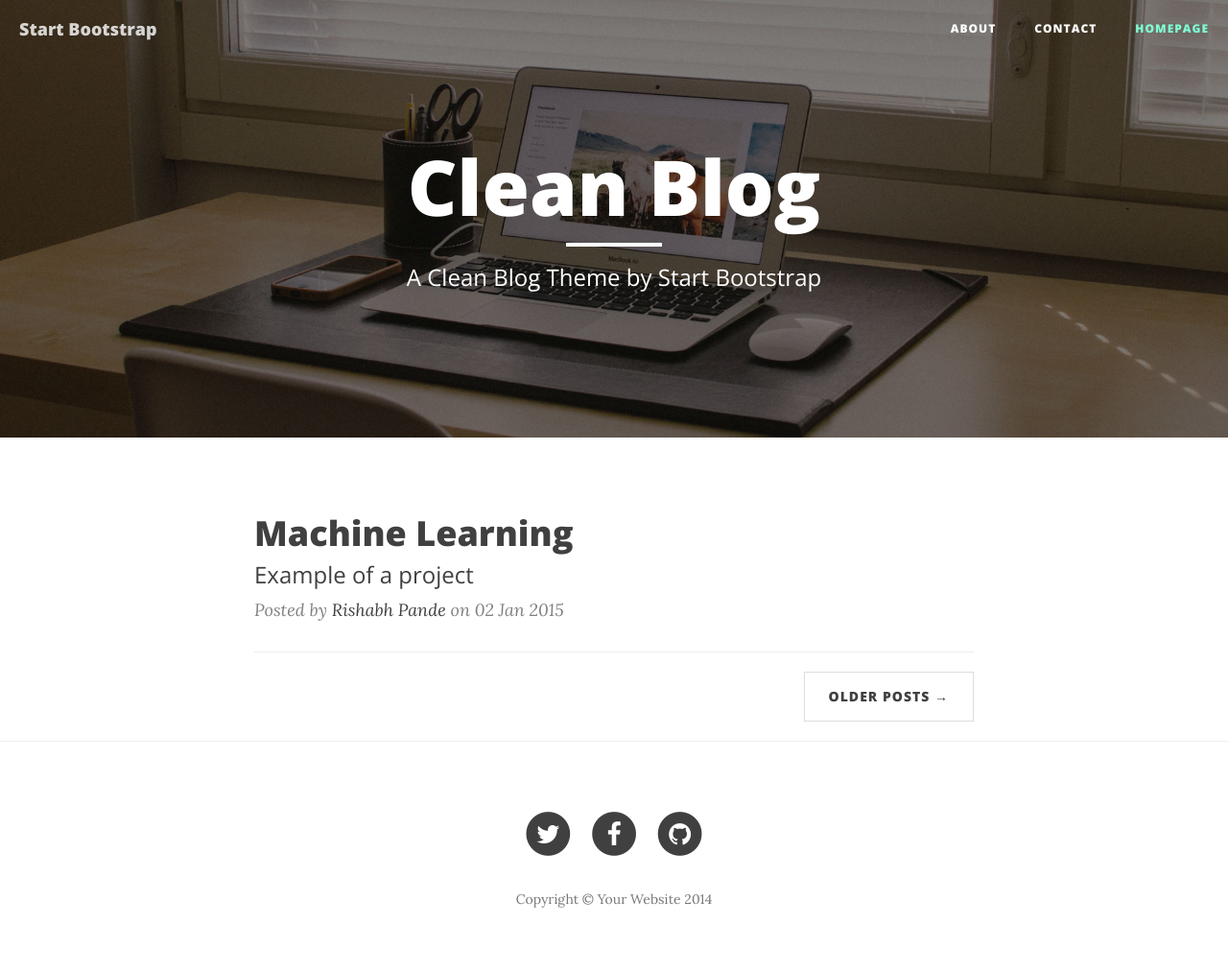
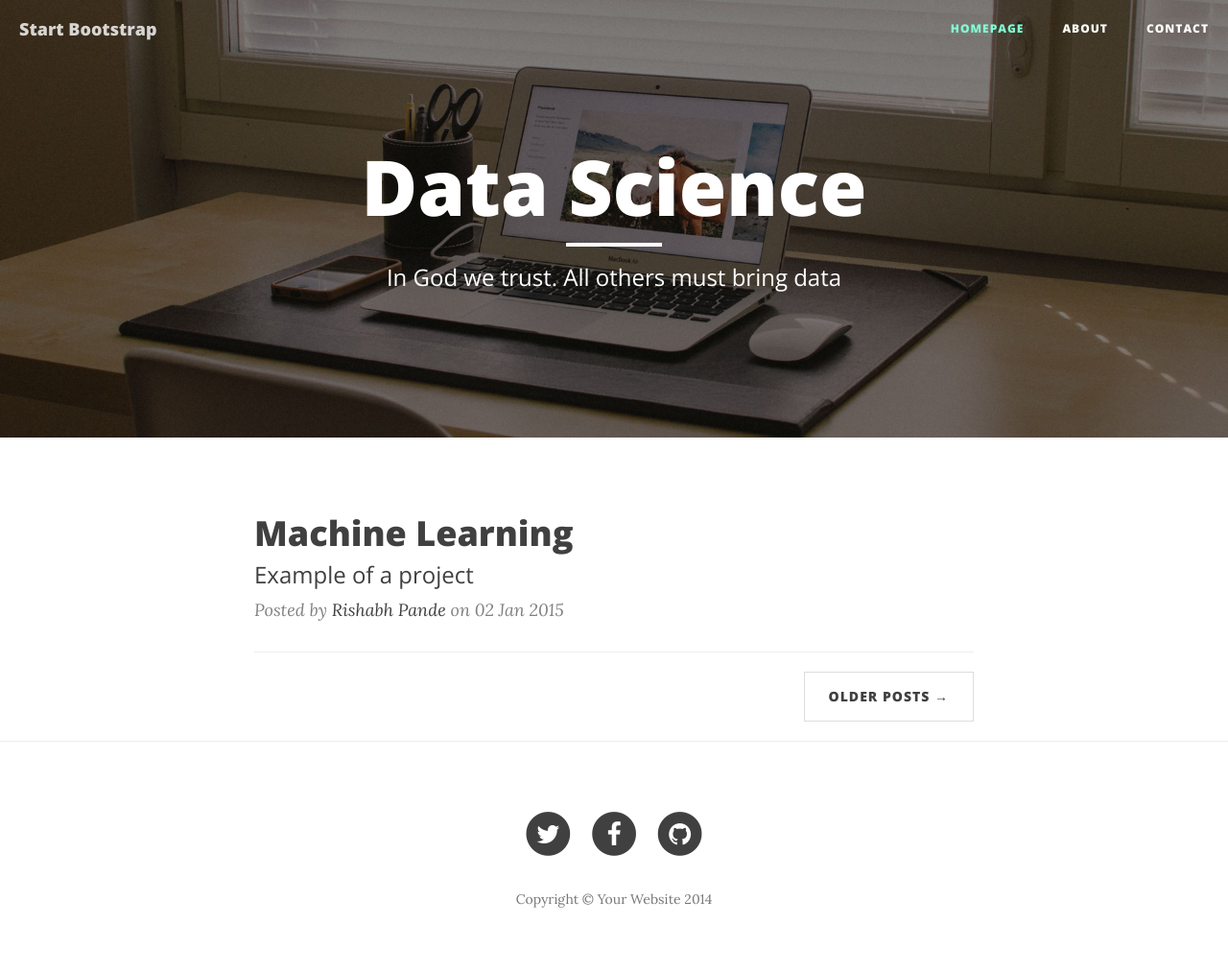
Before and after one commit to RishabhPande/RishabhPandeBlog, a Jekyll site: the page built from index.html, in a window 1280 px wide. Shown: the whole page at 96% size. Built offline with Jekyll 4.4.1, drawn with Linux system fonts in a browser that asks for light colours; nearby versions of some CDN libraries.

Commit message:
Updated Dynamic page title

```diff
--- a/_includes/header.html
+++ b/_includes/header.html
@@ -9,7 +9,7 @@
     <meta name="description" content="">
     <meta name="author" content="">
 
-    <title>Clean Blog</title>
+    <title>{{page.title}}</title>
 
     <!-- Bootstrap Core CSS -->
     <link href="{{ site.url }}/css/bootstrap.min.css" rel="stylesheet">
@@ -38,14 +38,19 @@
 
     <!-- Page Header -->
     <!-- Set your background image for this header on the line below. -->
-    <header class="intro-header" style="background-image: url('{{ site.url }}/img/home-bg.jpg')">
+    <header class="intro-header" style="background-image: url('{{ site.url }}/img/{{page.coverImg}}')">
         <div class="container">
             <div class="row">
                 <div class="col-lg-8 col-lg-offset-2 col-md-10 col-md-offset-1">
                     <div class="site-heading">
-                        <h1>Clean Blog</h1>
+                        <h1>{{page.title}}</h1>
                         <hr class="small">
-                        <span class="subheading">A Clean Blog Theme by Start Bootstrap</span>
+                        {% if page.author %}
+                        <h2 class="subheading">{{page.description}}}</h2>
+                         <span class="meta">Posted by <a href='#'>{{page.author}}</a> on {{page.date | date_to_string}}</span>
+                        {% else %}
+                        <span class="subheading">{{page.description}}</span>
+                        {% endif %}
                     </div>
                 </div>
             </div>
--- a/_includes/nav.html
+++ b/_includes/nav.html
@@ -14,7 +14,7 @@
             <!-- Collect the nav links, forms, and other content for toggling -->
             <div class="collapse navbar-collapse" id="bs-example-navbar-collapse-1">
                 <ul class="nav navbar-nav navbar-right">
-                    {% assign pages_list = site.pages %}
+                    {% assign pages_list = {site.pages | sort: 'order'} %}
                     {% assign group = 'navigation' %}
                     {% include pages_list %}
                 </ul>
--- a/_includes/pages_list
+++ b/_includes/pages_list
@@ -1,15 +1,15 @@
-        {% for node in pages_list %}
-          {% if group == null or group == node.group %}
-            {% if page.url == node.url %}
+{% for node in pages_list %}
+  {% if group == null or group == node.group %}
+    {% if page.url == node.url %}
     <li>
-    <a href="{{node.url}}" class="selected">{{node.title}}</a>
+    <a href="{{node.url}}" class="selected">{{node.navigationName}}</a>
     </li>
     {% else %}
     <li>
-    <a href="{{node.url}}">{{node.title}}</a>
+          <a href="{{node.url}}">{{node.navigationName}}</a>
     </li>
-    {% endif %}
-{% endif %}
+  {% endif %}
+ {% endif %}
 {% endfor %}
 {% assign pages_list = nil %}
 {% assign group = nil %}
--- a/about.html
+++ b/about.html
@@ -1,7 +1,11 @@
 ---
 layout: default
-title: "About"
+title: "Rishabh Pande"
+navigationName: "About"
+description: "About me"
 group: "navigation"
+coverImg: "about-bg.jpg"
+order: 2
 ---
 
     <!-- Main Content -->
--- a/contact.html
+++ b/contact.html
@@ -1,7 +1,11 @@
 ---
 layout: default
-title: "Contact"
+title: "Data Science"
+navigationName: "Contact"
+description: Contact me
 group: "navigation"
+coverImg: "contact-bg.jpg"
+order: 3
 ---
 
     <!-- Main Content -->
--- a/index.html
+++ b/index.html
@@ -1,7 +1,11 @@
 ---
 layout: default
-title: "Homepage"
+title: "Data Science"
+navigationName: "Homepage"
+description: "In God we trust. All others must bring data"
 group: "navigation"
+coverImg: "home-bg.jpg"
+order: 1
 ---
 
     <!-- Main Content -->
```
Also changed, not shown: _posts/2015-01-02-machine-learning.md (+104 -2 lines).
